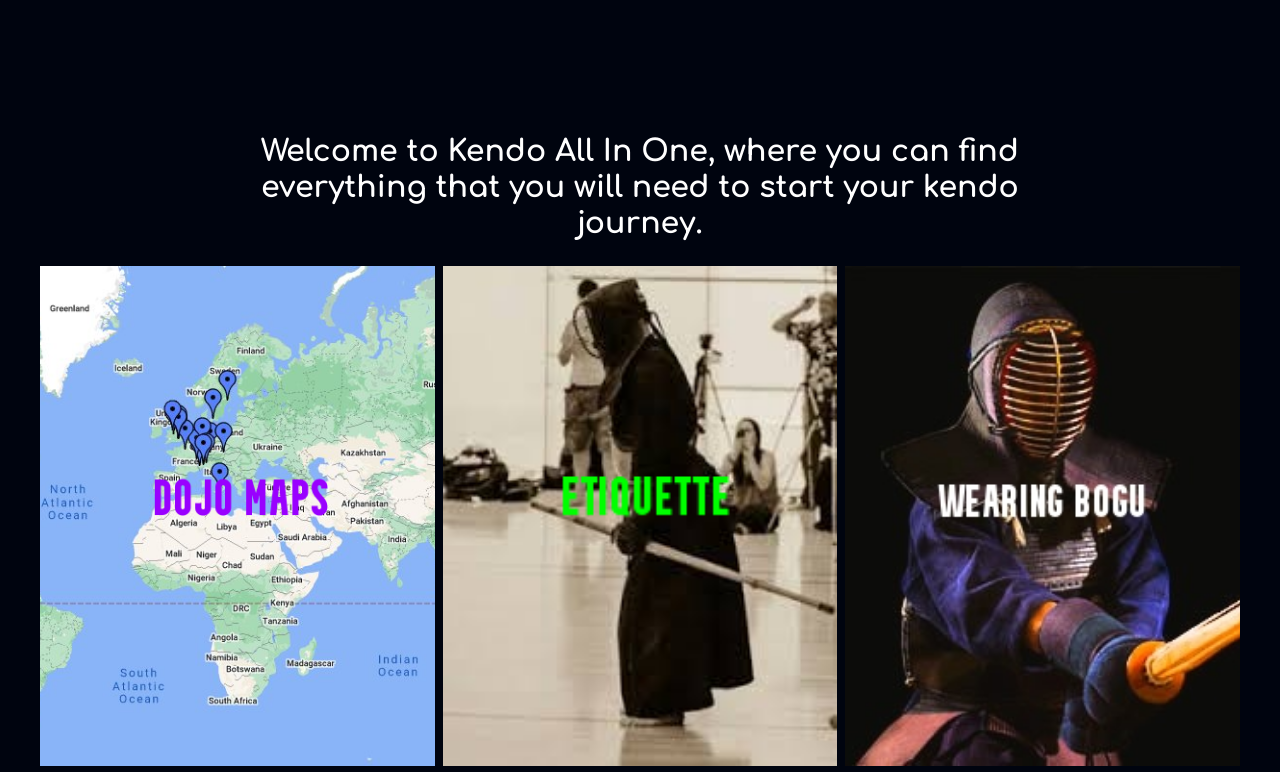
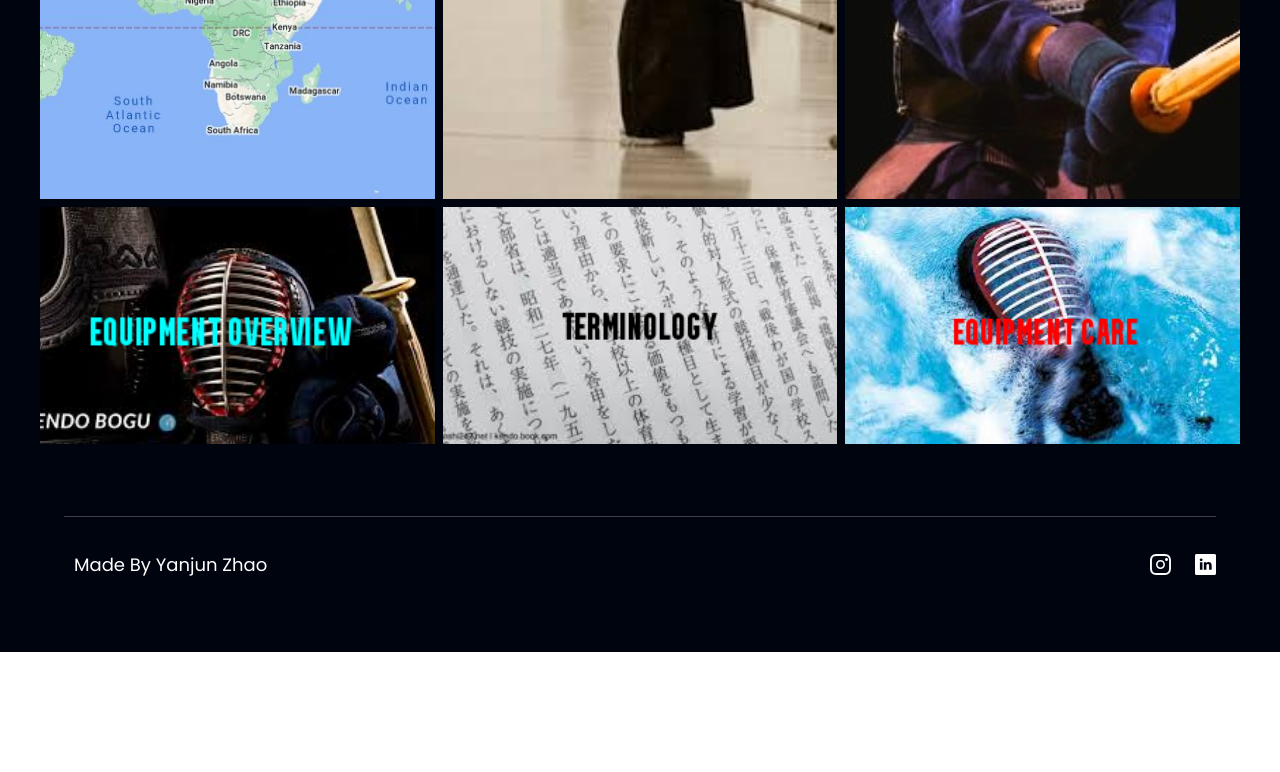
Before and after one commit to YJ-7274/Kendo-All-In-One, a React (Vite) app: page / in a window 1280 px wide. Shown: the part 840-1612 px from the top of the page. After the commit the page ends 1492 px from the top, so only its background shows below. Built offline with nearby package versions, Linux system fonts and the light colour scheme; a web font is replaced by a local one.

Commit message:
added footer

```diff
--- a/src/assets/index.js
+++ b/src/assets/index.js
@@ -17,6 +17,8 @@ import dojoMaps from "./dojoMap.png"
 import terminology from "./Terminology.png"
 import wearingEquipment from "./WearingEquipment.jpg"
 import shomen from "./Shomen.png"
+import instagram from "./instagram.svg"
+import linkedin from "./linkedin.svg"
 export{
     logo,
     menu,
@@ -37,4 +39,6 @@ export{
     terminology,
     wearingEquipment,
     shomen,
+    instagram,
+    linkedin,
 };
--- /dev/null
+++ b/src/components/Footer.jsx
@@ -0,0 +1,29 @@
+import styles from "../style";
+import { socialMedia } from "../constants/index2";
+
+const Footer = () => (
+  <section className={`${styles.flexCenter} ${styles.paddingY} ${styles.marginX} flex-col`}>
+
+    <div className="w-full flex justify-between items-center md:flex-row flex-col pt-6 border-t-[1px] border-t-[#3F3E45]">
+      <p className="font-poppins font-normal text-center text-[18px] leading-[27px] text-white">
+        Made By Yanjun Zhao
+      </p>
+
+      <div className="flex flex-row md:mt-0 mt-6">
+        {socialMedia.map((social, index) => (
+          <img
+            key={social.id}
+            src={social.icon}
+            alt={social.id}
+            className={`w-[21px] h-[21px] object-contain cursor-pointer ${
+              index !== socialMedia.length - 1 ? "mr-6" : "mr-0"
+            }`}
+            onClick={() => window.open(social.link)}
+          />
+        ))}
+      </div>
+    </div>
+  </section>
+);
+
+export default Footer;
--- a/src/components/Home.jsx
+++ b/src/components/Home.jsx
@@ -2,7 +2,7 @@ import React, { useEffect } from 'react'
 import {home_image,terminology,etiquette,wearingEquipment,equipmentCare,equipmentOverview,dojoMaps} from '../assets'
 import Aos from 'aos'
 import 'aos/dist/aos.css'
-import Equipment_Care from './Equipment_Care';
+import Footer from './Footer'
 
 function FadeInSection(props) {
   const [isVisible, setVisible] = React.useState(false);
@@ -26,11 +26,11 @@ function FadeInSection(props) {
 const Home = () => {
   useEffect(() => {Aos.init({duration:2000});},[]);
   return (
-    <div className='w-full grid grid-cols-1 grid-rows-2 justify-center content-center gap-y-6'>
-      <div className="w-full h-1/2 bg-no-repeat bg-cover">
+    <div className='w-full grid grid-cols-1 grid-rows-1 justify-center content-center gap-y-2'>
+      <div className="w-full  bg-no-repeat bg-cover">
         <img src={home_image} alt="home_image" />
-      </div>
-      <FadeInSection>
+
+        <FadeInSection>
         <div
         className=' flex text-white sm:text-3xl text-lg font-comfortaa w-full text-center justify-center content-center' data-aos = "fade-left">
           <span >Welcome to Kendo All In One, where you can find everything that you will need to start your kendo journey.</span>
@@ -77,6 +77,9 @@ const Home = () => {
       </div>
       </FadeInSection>
 
+      </div>
+      <Footer/>
+
     </div>
   )
 }
--- a/src/constants/index.js
+++ b/src/constants/index.js
@@ -1,3 +1,4 @@
+
 export const navLinks = [
     {
       id: "home",
--- /dev/null
+++ b/src/constants/index2.js
@@ -0,0 +1,15 @@
+import {instagram,linkedin} from "../assets"
+
+
+export const socialMedia = [
+    {
+      id: "social-media-1",
+      icon: instagram,
+      link: "https://www.instagram.com/yanjunzhao855/",
+    },
+    {
+      id: "social-media-2",
+      icon: linkedin,
+      link: "https://www.linkedin.com/in/yanjun-zhao-a7043b20b/",
+    },
+  ];
--- a/src/index.css
+++ b/src/index.css
@@ -45,13 +45,13 @@ p {
 .img-1{
   object-fit: cover;
   width: auto;
-  height: 500px;
+  height: 100%;
   min-width: 100%;
 }
 .img-2{
   object-fit: cover;
-  width: auto;
-  height: 230px;
+  width: 100%;
+  height: 100%;
 }
 .react-player {
   margin-left: 50%;
@@ -74,7 +74,7 @@ p {
   -webkit-background-clip: text;
   -webkit-text-fill-color: transparent;
   background-clip: text;
-  text-fill-color: transparent;
+
 }
 
 .dropdown {
```
Also changed, not shown: src/assets/instagram.svg (added), src/assets/linkedin.svg (added).
